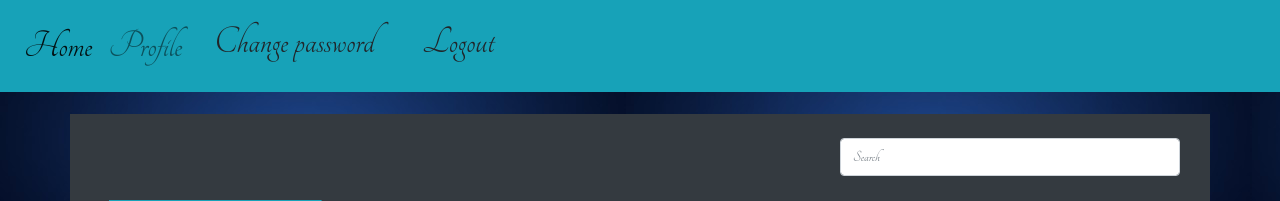
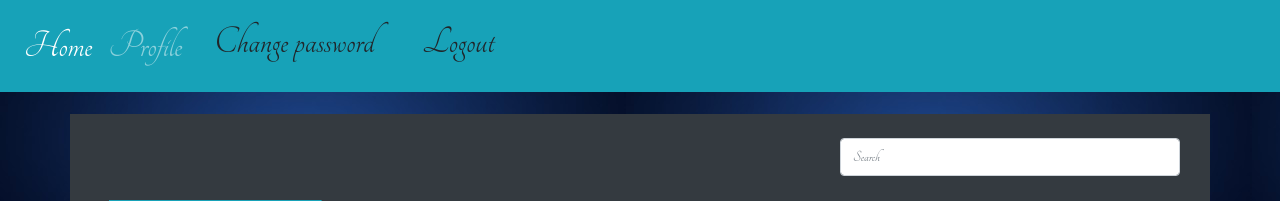
Before and after one commit to nancy88199488/instagramclone, a Django app: page / in a window 1280 px wide. Shown: the top 201 px of the page. Run offline with Django 3.2, Linux system fonts and the light colour scheme; the visitor is signed in with stand-in values (Sample User, id 1); data comes from the database, SQL or seed files in the repository; data that the repository does not hold is empty; some libraries are stand-ins or nearby versions.

Commit message:
made changes to the navbar section

```diff
--- a/instagram/templates/instagram/navbar.html
+++ b/instagram/templates/instagram/navbar.html
@@ -1,6 +1,6 @@
 
   <!--Navbar blue-->
-  <nav class="navbar navbar-expand-lg navbar-light bg-info">
+  <nav class="navbar navbar-expand-lg navbar-dark bg-info">
 
     <button class="navbar-toggler" type="button" data-toggle="collapse" data-target="#navbarSupportedContent" aria-controls="navbarSupportedContent" aria-expanded="false" aria-label="Toggle navigation">
       <span class="navbar-toggler-icon"></span>
```
